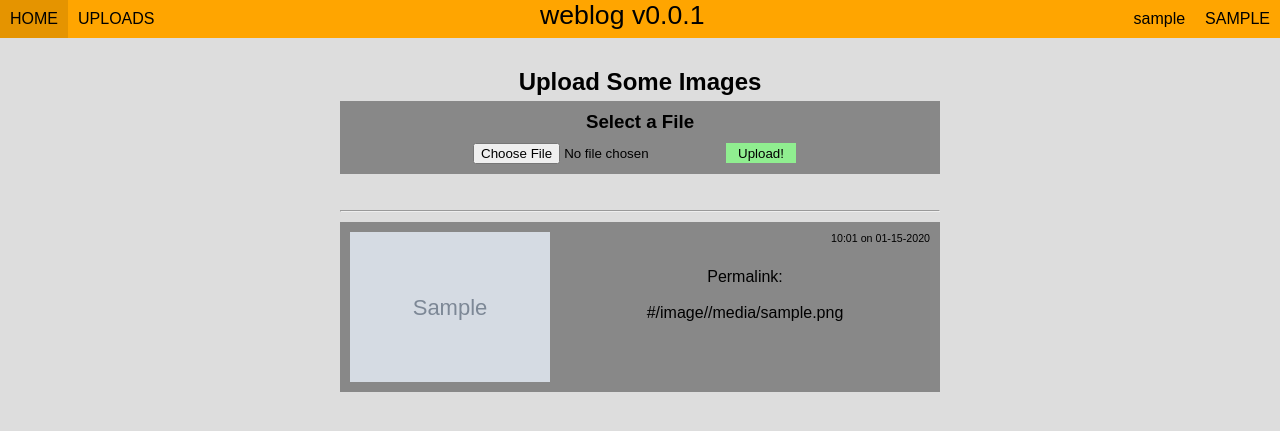
After one commit to blarin/weblog-ost, a Python web app: template templates/image.html in a window 1280 px wide. The commit adds this page. Shown: the top 431 px of the page. Run offline with Jinja, Linux system fonts and the light colour scheme; the template is opened without the code that fills it: most values are stand-ins (such as "Sample title", 1, 10 or a date in 2020); grey boxes marked "Sample" are stand-in pictures.

Commit message:
image upload working, now to add rss feed then move on to extra credit features

```diff
--- a/stylesheets/main.css
+++ b/stylesheets/main.css
@@ -12,17 +12,20 @@ body{
   height: 38px;
 }
 
-#head a{
-  float:left;
+#head .navlink{
   color:black;
   text-decoration: none;
   text-transform: uppercase;
   padding: 10px;
 }
 
-#head a:hover{
+#head .navlink:hover{
   color:black;
   background-color: rgba(0,0,0,.1);
+}
+
+#head .userlink{
+  text-transform: none;
 }
 
 #head #logo{
@@ -30,11 +33,6 @@ body{
   margin:0 auto;
   width:200px;
   font-size: 20pt;
-}
-
-#welcome{
-  float: right;
-  padding: 10px;
 }
 
 /*css for index.html*/
@@ -68,13 +66,21 @@ body{
 .subtext{
   font-size:8pt;
 }
-
 .author-banner{
   width:350px;
   text-align: center;
   font-size:10pt;
   display: block;
   margin:0 auto 5px auto;
+}
+
+.blog-name{
+  text-decoration: none;
+  color: black;
+}
+
+.blog-name:hover{
+  color:darkorange;
 }
 
 .warning .message{
@@ -98,6 +104,10 @@ body{
 .npages:hover, .opages:hover{
   color: white;
   text-decoration: underline;
+}
+
+.float-left{
+  float:left;
 }
 
 .float-right{
@@ -225,3 +235,30 @@ span.warning{
   text-decoration: underline;
   text-transform: lowercase;
 }
+
+#articles img{
+  width:200px;
+  display: block;
+}
+
+/*css for image.html*/
+.uploaded-image{
+  background-color: #888;
+  margin: 10px 0;
+  padding: 10px;
+}
+
+.thumb{
+  width:200px;
+  display: block;
+  float: left;
+}
+
+.image-info{
+  float:right;
+  width: 370px;
+}
+
+.image-info a {
+  color:orange;
+}
--- a/templates/article.html
+++ b/templates/article.html
@@ -4,7 +4,7 @@
     <span class="warning">
       <span class="big">{{article.title}}</span>
       <span class="">from blog:</span>
-      <span class="big">{{blog.name}}</span>
+      <span class="big"><a class="blog-name" href="/blog/{{blog.name}}">{{blog.name}}</a></span>
     </span>
     <span class="author-banner">{{blog.author_name}}</span>
 
@@ -12,7 +12,7 @@
       <span class="subtext">{{article.date.strftime('%H:%m on %m-%d-%Y')}}</span>
         <br/>
         <br/>
-        {{article.content}}
+        {{article.content|safe}}
       <br/>
       <br/>
       <hr/>
--- a/templates/blog.html
+++ b/templates/blog.html
@@ -15,6 +15,7 @@
             <br/>
             <br/>
             <span class="warning">Add Some Content</span>
+            <span class="warning subtext">For images, go to <a class="blog-name" href="/images">UPLOADS</a> and upload an image, copy its permalink and paste it into the body of your article!</span>
             <textarea name="content"></textarea>
             <br/>
             <br/>
--- a/templates/header.html
+++ b/templates/header.html
@@ -7,10 +7,11 @@
   </head>
   <body>
     <div id="head">
-      <a href="/">Home</a>
-      <a href="{{login_url}}">{{login_message}}</a>
+      <a class="navlink float-left" href="/">Home</a>
+      <a class="navlink float-left" href="/image" target="_blank">UPLOADS</a>
+      <a class="navlink float-right" href="{{login_url}}">{{login_message}}</a>
       {% if user_name %}
-        <span id="welcome" >Welcome, {{user_name}}</span>
+        <a class="userlink navlink float-right" href="/image">{{user_name}}</a>
       {% endif %}
       <div id="logo">
         weblog v0.0.1
--- /dev/null
+++ b/templates/image.html
@@ -0,0 +1,39 @@
+{% include "/templates/header.html" %}
+{% autoescape true %}
+  <div id="content">
+    <h2 class="warning small-margin">Upload Some Images</h2>
+      <div id="new-article">
+        <form action="/image/addimage" method="post" enctype="multipart/form-data">
+          <input type="hidden" value="{{user_name}}" name="author">
+          <h3 class="warning">Select a File</h3>
+          <input type="file" name="image" /><input type="submit" value="Upload!"/>
+        </form>
+      </div>
+    <div id="images">
+      {% if page_number > 1 %}
+        <a class="npages" href="?page={{page_number - 1}}">view newer images</a>
+      {% endif %}
+      {% if more_images %}
+        <a class="opages" href="?page={{page_number + 1}}">view older images</a>
+      {% endif %}
+      <br/>
+      <hr/>
+      {% for image in images %}
+        <div class="uploaded-image">
+          <a href="{{page_url}}/image/{{image.filename}}" target="_blank"><img class="thumb" src="/image/{{image.filename}}"/></a>
+          <div class="image-info">
+            <span class="float-right subtext">{{image.date.strftime('%H:%m on %m-%d-%Y')}}</span>
+            <br/>
+            <br/>
+            <span class="warning">Permalink:</span>
+            <br/>
+            <br/>
+            <span class="warning">{{page_url}}/image/{{image.filename}}</span>
+          </div>
+          <div style="clear:both"></div>
+        </div>
+      {% endfor %}
+    </div>
+  </div>
+{% endautoescape %}
+{% include "/templates/footer.html" %}
--- a/templates/tag.html
+++ b/templates/tag.html
@@ -16,7 +16,7 @@
       {% for article in articles %}
         <span class="subtext">{{article.date.strftime('%H:%m on %m-%d-%Y')}}</span>
         <h3 class="small-margin">{{article.title}}</h3>
-          {{article.abbreviated_content}}
+          {{article.abbreviated_content|safe}}
         <br/>
         <a class="float-right" href="/blog/{{article.blog_name}}/article/{{article.title}}">View Full Article</a>
         <br/>
```
Also changed, not shown: main.py (+140 -6 lines), index.yaml (line endings or trailing spaces), 1 other file.
